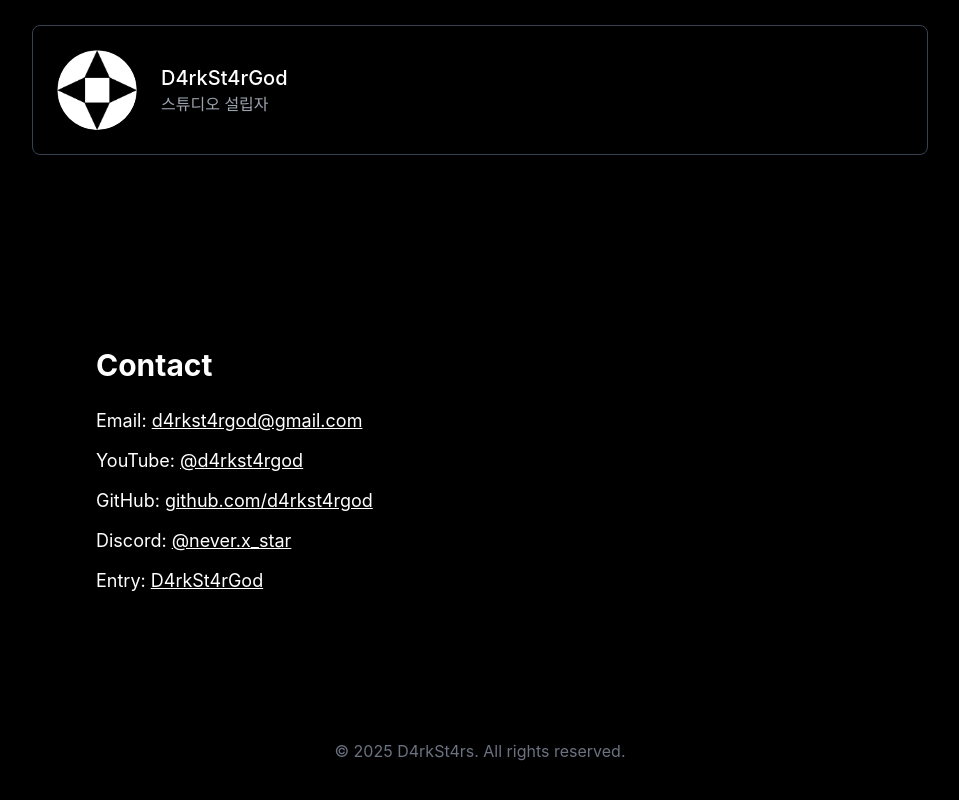
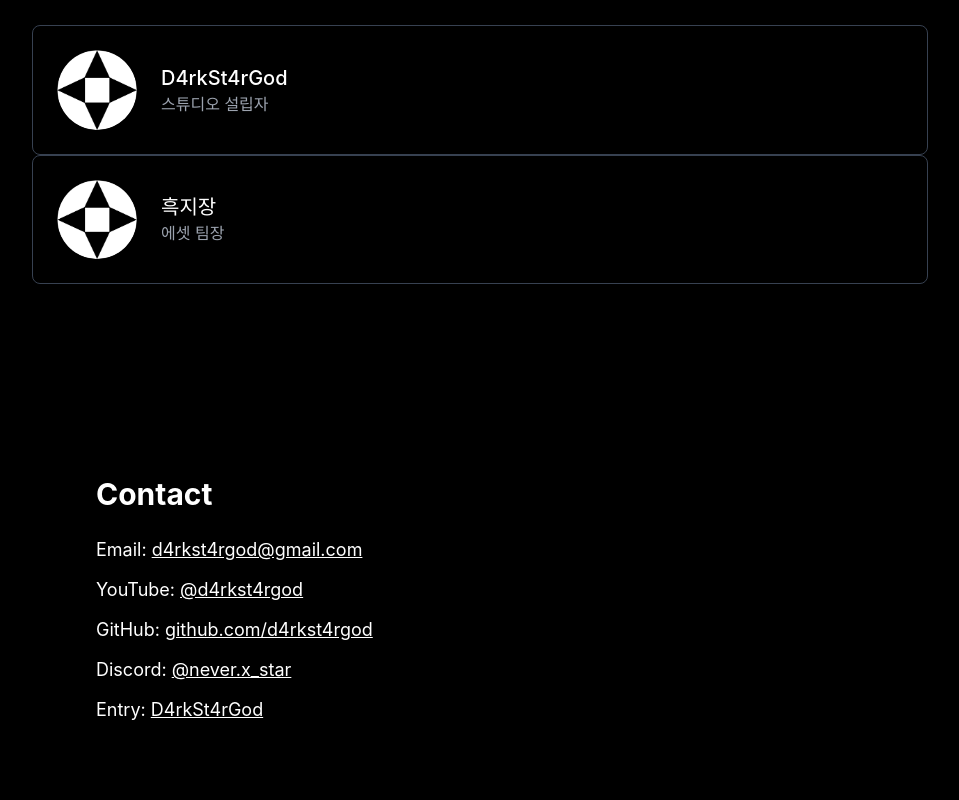
Before and after one commit to d4rkst4rs/d4rkst4rs.github.io, a Next.js app: page / in a window 1280 px wide. Shown: the part 1621-2421 px from the top of the page, without its empty margins (160-1119 px from the left). Built offline with nearby package versions, Linux system fonts and the light colour scheme.

Commit message:
New teammate!!!

```diff
--- a/pages/index.js
+++ b/pages/index.js
@@ -132,6 +132,8 @@ export default function Home() {
                 </p>
               </div>
             </MotionDiv>
+
+            {/* 프로젝트 추가는 여기에 */}
           </div>
         </section>
 
@@ -160,11 +162,33 @@ export default function Home() {
                     priority
                   />
                   <div>
-                    <div className="font-medium text-xl">D4rkSt4rGod</div>
+                    <div className="font-medium text-xl"><a href='https://naver.me/xTS8njxd'>D4rkSt4rGod</a></div>
                     <div className="text-gray-400">스튜디오 설립자</div>
                   </div>
                 </MotionDiv>
               </div>
+
+              <div className="space-y-6">
+                <MotionDiv
+                  variants={cardVariants}
+                  className="flex items-center gap-6 p-6 border border-gray-700 rounded-lg hover:border-gray-500 transition-colors"
+                >
+                  <Image
+                    src="/d4rkst4rs.png"
+                    alt="흑지장 - 에셋 팀장"
+                    width={80}
+                    height={80}
+                    className="rounded-full"
+                    priority
+                  />
+                  <div>
+                    <div className="font-medium text-xl"><a href='https://playentry.org/profile/6861fa919d7602c5610c5a7c/project?sort=created&term=all&isOpen=all'>흑지장</a></div>
+                    <div className="text-gray-400">에셋 팀장</div>
+                  </div>
+                </MotionDiv>
+              </div>
+
+              {/* 팀추가는 여기에 */}
             </div>
           </MotionDiv>
         </section>
```
